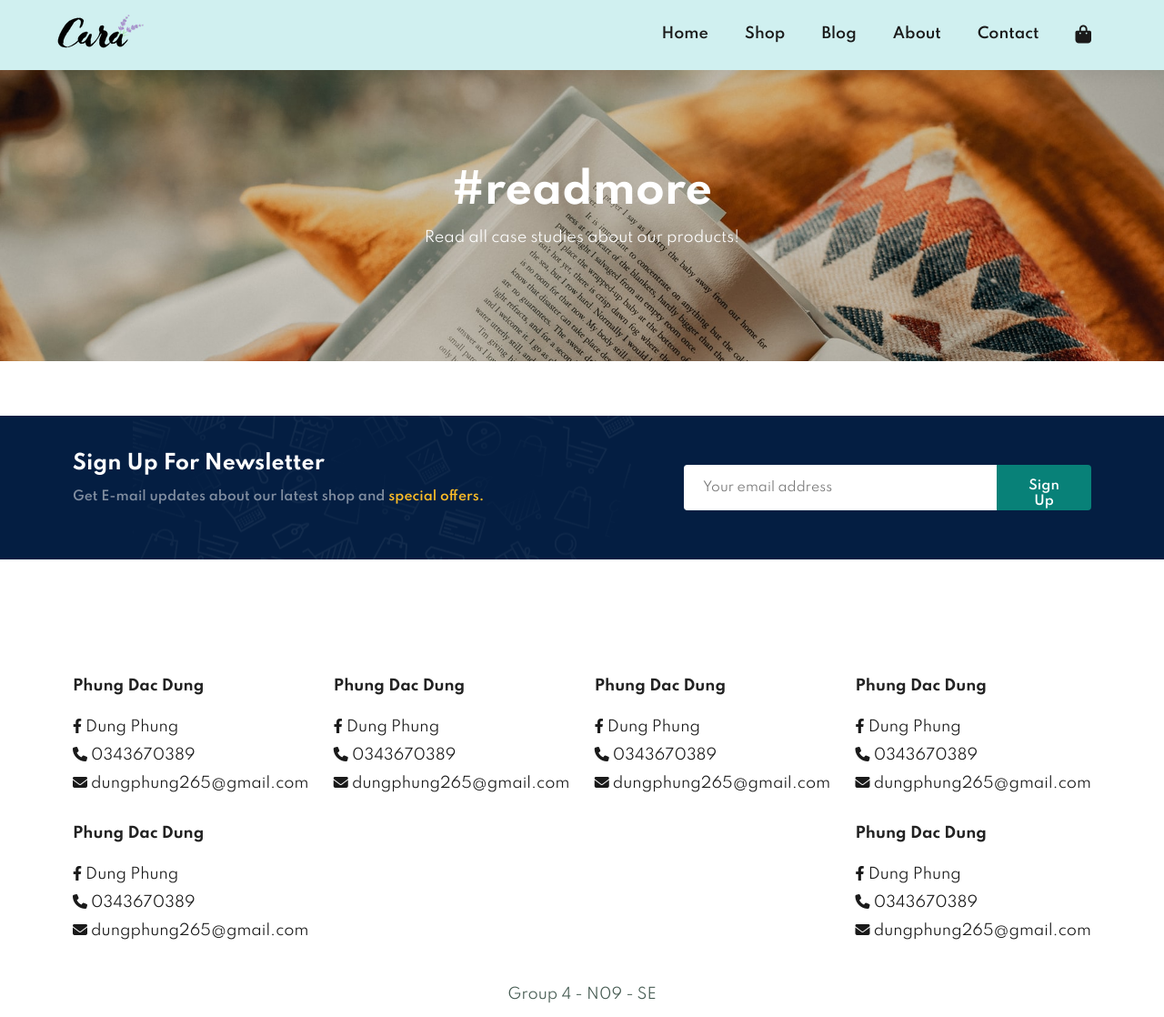
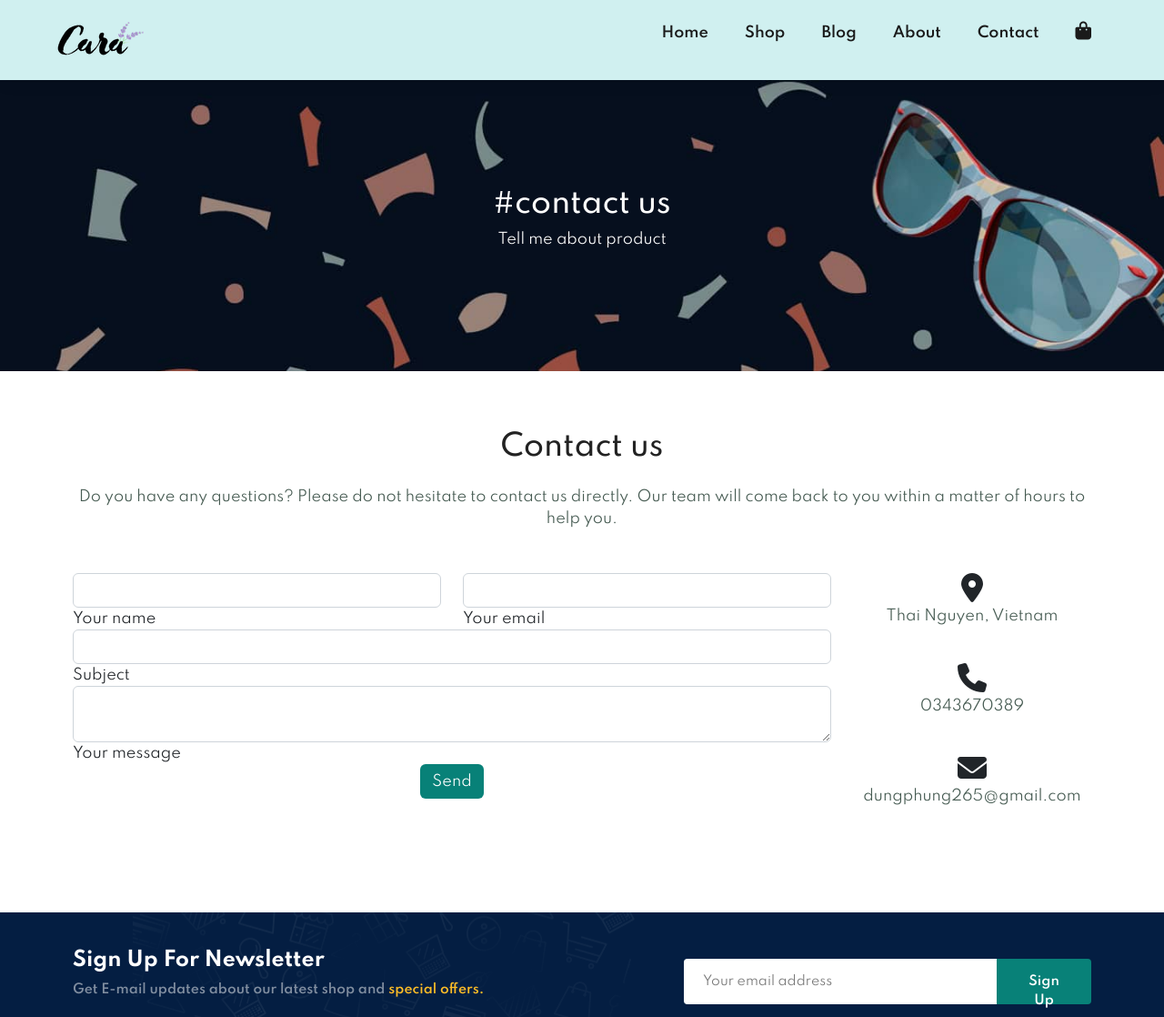
Before and after one commit to PhungDacDung/ecommerce-website, a plain HTML site: page contact.html in a window 1280 px wide. Shown: the top 1118 px of the page at 91% size. Drawn offline with nearby package versions, Linux system fonts and the light colour scheme.

Commit message:
Add new project web

```diff
--- a/contact.html
+++ b/contact.html
@@ -8,6 +8,9 @@
     <link rel="stylesheet" href="/style.css">
     <link rel="stylesheet" href="/shop.css">
     <link rel="stylesheet" href="https://cdnjs.cloudflare.com/ajax/libs/font-awesome/6.3.0/css/all.min.css" integrity="sha512-SzlrxWUlpfuzQ+pcUCosxcglQRNAq/DZjVsC0lE40xsADsfeQoEypE+enwcOiGjk/bSuGGKHEyjSoQ1zVisanQ==" crossorigin="anonymous" referrerpolicy="no-referrer" />
+    <link rel="canonical" href="https://getbootstrap.com/docs/4.3/examples/checkout/">
+    <link rel="stylesheet" href="https://cdn.jsdelivr.net/npm/bootstrap@5.2.3/dist/css/bootstrap.min.css" integrity="sha384-rbsA2VBKQhggwzxH7pPCaAqO46MgnOM80zW1RWuH61DGLwZJEdK2Kadq2F9CUG65" crossorigin="anonymous">
+
 </head>
 <body>
     <section id="header">
@@ -31,14 +34,110 @@
         </div>
     </section>
 
-    <section id="page-header" class="blog-header">
-        <h2>#readmore</h2>
-        <p>Read all case studies about our products!</p>
+    <section id="page-header" class="contact-header">
+        <h2>#contact us</h2>
+        <p>Tell me about product</p>
     </section>
 
     <section id="contact-details">
 
     </section>
+    <!--Section: Contact v.2-->
+    <section class="mb-4 section-p1">
+
+    <!--Section heading-->
+    <h2 class="h1-responsive font-weight-bold text-center my-4">Contact us</h2>
+    <!--Section description-->
+    <p class="text-center w-responsive mx-auto mb-5">Do you have any questions? Please do not hesitate to contact us directly. Our team will come back to you within
+        a matter of hours to help you.</p>
+
+    <div class="row">
+
+        <!--Grid column-->
+        <div class="col-md-9 mb-md-0 mb-5">
+            <form id="contact-form" name="contact-form" action="mail.php" method="POST">
+
+                <!--Grid row-->
+                <div class="row">
+
+                    <!--Grid column-->
+                    <div class="col-md-6">
+                        <div class="md-form mb-0">
+                            <input type="text" id="name" name="name" class="form-control">
+                            <label for="name" class="">Your name</label>
+                        </div>
+                    </div>
+                    <!--Grid column-->
+
+                    <!--Grid column-->
+                    <div class="col-md-6">
+                        <div class="md-form mb-0">
+                            <input type="text" id="email" name="email" class="form-control">
+                            <label for="email" class="">Your email</label>
+                        </div>
+                    </div>
+                    <!--Grid column-->
+
+                </div>
+                <!--Grid row-->
+
+                <!--Grid row-->
+                <div class="row">
+                    <div class="col-md-12">
+                        <div class="md-form mb-0">
+                            <input type="text" id="subject" name="subject" class="form-control">
+                            <label for="subject" class="">Subject</label>
+                        </div>
+                    </div>
+                </div>
+                <!--Grid row-->
+
+                <!--Grid row-->
+                <div class="row">
+
+                    <!--Grid column-->
+                    <div class="col-md-12">
+
+                        <div class="md-form">
+                            <textarea type="text" id="message" name="message" rows="2" class="form-control md-textarea"></textarea>
+                            <label for="message">Your message</label>
+                        </div>
+
+                    </div>
+                </div>
+                <!--Grid row-->
+
+            </form>
+
+            <div class="text-center text-md-left">
+                <a class="btn " onclick="document.getElementById('contact-form').submit();" style="background-color: #088178; color: #fff;">Send</a>
+            </div>
+            <div class="status"></div>
+        </div>
+        <!--Grid column-->
+
+        <!--Grid column-->
+        <div class="col-md-3 text-center">
+            <ul class="list-unstyled mb-0">
+                <li><i class="fas fa-map-marker-alt fa-2x"></i>
+                    <p>Thai Nguyen, Vietnam</p>
+                </li>
+
+                <li><i class="fas fa-phone mt-4 fa-2x"></i>
+                    <p>0343670389</p>
+                </li>
+
+                <li><i class="fas fa-envelope mt-4 fa-2x"></i>
+                    <p>dungphung265@gmail.com</p>
+                </li>
+            </ul>
+        </div>
+        <!--Grid column-->
+
+    </div>
+
+    </section>
+<!--Section: Contact v.2-->
 
     <section id="newsletter" class="section-p1 section-m1">
         <div class="newText">
@@ -113,7 +212,7 @@
         </div>
     </footer> -->
 
-        <footer class="section-p1 about-member">
+    <footer class="section-p1 about-member">
         <!-- <div class="col">
             <img src="./img/logo.png" alt="">
             <h4 class="text-bold">Contact</h4>
@@ -164,10 +263,46 @@
         </div>
 
         <div class="col">
-            <h4 class="text-bold">Phung Dac Dung</h4>
+            <h4 class="text-bold">Tran Tan Tien</h4>
             <a href="#">
                 <i class="fa-brands fa-facebook-f"></i>
-                Dung Phung
+                Tran Tien
+            </a>
+            <a href="#">
+                <i class="fa-solid fa-phone"></i>
+                0931566352
+            </a>
+            <a href="#">
+                <i class="fa-solid fa-envelope"></i>
+                trantantien093@gmail.com
+            </a>
+
+        </div>
+
+        <div class="col">
+            <h4 class="text-bold">Nguyen The Bao</h4>
+            <a href="#">
+                <i class="fa-brands fa-facebook-f"></i>
+                Bao Nguyen
+            </a>
+            <a href="#">
+                <i class="fa-solid fa-phone"></i>
+                0374795069
+            </a>
+            <a href="#">
+                <i class="fa-solid fa-envelope"></i>
+                nguyenthebao069@gmail.com
+            </a>
+
+        </div>
+
+    </footer>
+    <footer class="section-p1 about-member contact-member">
+        <div class="col">
+            <h4 class="text-bold">Nguyen Van Duc</h4>
+            <a href="#">
+                <i class="fa-brands fa-facebook-f"></i>
+                Nguyen Duc
             </a>
             <a href="#">
                 <i class="fa-solid fa-phone"></i>
@@ -175,16 +310,16 @@
             </a>
             <a href="#">
                 <i class="fa-solid fa-envelope"></i>
-                dungphung265@gmail.com
+                nguyenvanduc326@gmail.com
             </a>
 
         </div>
 
         <div class="col">
-            <h4 class="text-bold">Phung Dac Dung</h4>
+            <h4 class="text-bold">Do Nhat Anh</h4>
             <a href="#">
                 <i class="fa-brands fa-facebook-f"></i>
-                Dung Phung
+                Nhat Anh
             </a>
             <a href="#">
                 <i class="fa-solid fa-phone"></i>
@@ -192,61 +327,29 @@
             </a>
             <a href="#">
                 <i class="fa-solid fa-envelope"></i>
-                dungphung265@gmail.com
+                donhatanh279@gmail.com
             </a>
 
         </div>
 
         <div class="col">
-            <h4 class="text-bold">Phung Dac Dung</h4>
+            <h4 class="text-bold">Duong Ngoc MaiMai</h4>
             <a href="#">
                 <i class="fa-brands fa-facebook-f"></i>
-                Dung Phung
+                Ngoc Mai
             </a>
             <a href="#">
                 <i class="fa-solid fa-phone"></i>
-                0343670389
+                0377483211
             </a>
             <a href="#">
                 <i class="fa-solid fa-envelope"></i>
-                dungphung265@gmail.com
+                duongngocmai201@gmail.com
             </a>
 
         </div>
 
-        <div class="col">
-            <h4 class="text-bold">Phung Dac Dung</h4>
-            <a href="#">
-                <i class="fa-brands fa-facebook-f"></i>
-                Dung Phung
-            </a>
-            <a href="#">
-                <i class="fa-solid fa-phone"></i>
-                0343670389
-            </a>
-            <a href="#">
-                <i class="fa-solid fa-envelope"></i>
-                dungphung265@gmail.com
-            </a>
 
-        </div>
-
-        <div class="col">
-            <h4 class="text-bold">Phung Dac Dung</h4>
-            <a href="#">
-                <i class="fa-brands fa-facebook-f"></i>
-                Dung Phung
-            </a>
-            <a href="#">
-                <i class="fa-solid fa-phone"></i>
-                0343670389
-            </a>
-            <a href="#">
-                <i class="fa-solid fa-envelope"></i>
-                dungphung265@gmail.com
-            </a>
-
-        </div>
 
 
         <div class="copyright">
--- a/style.css
+++ b/style.css
@@ -663,3 +663,10 @@ footer .about-member .col{
     height: auto;
     padding: 0 30px;
 }
+
+footer .contact-member{
+  background-color: #428b8689;
+}
+#page-header.contact-header{
+  background-image: url("./img/banner/b2.jpg");
+}
```
Also changed, not shown: index.html (+1 -1 lines), login.html (+4 -4 lines), register.html (added, +85 -0 lines), img/banner/istockphoto-1399563888-2048x2048.jpg (added), style.scss (deleted).
